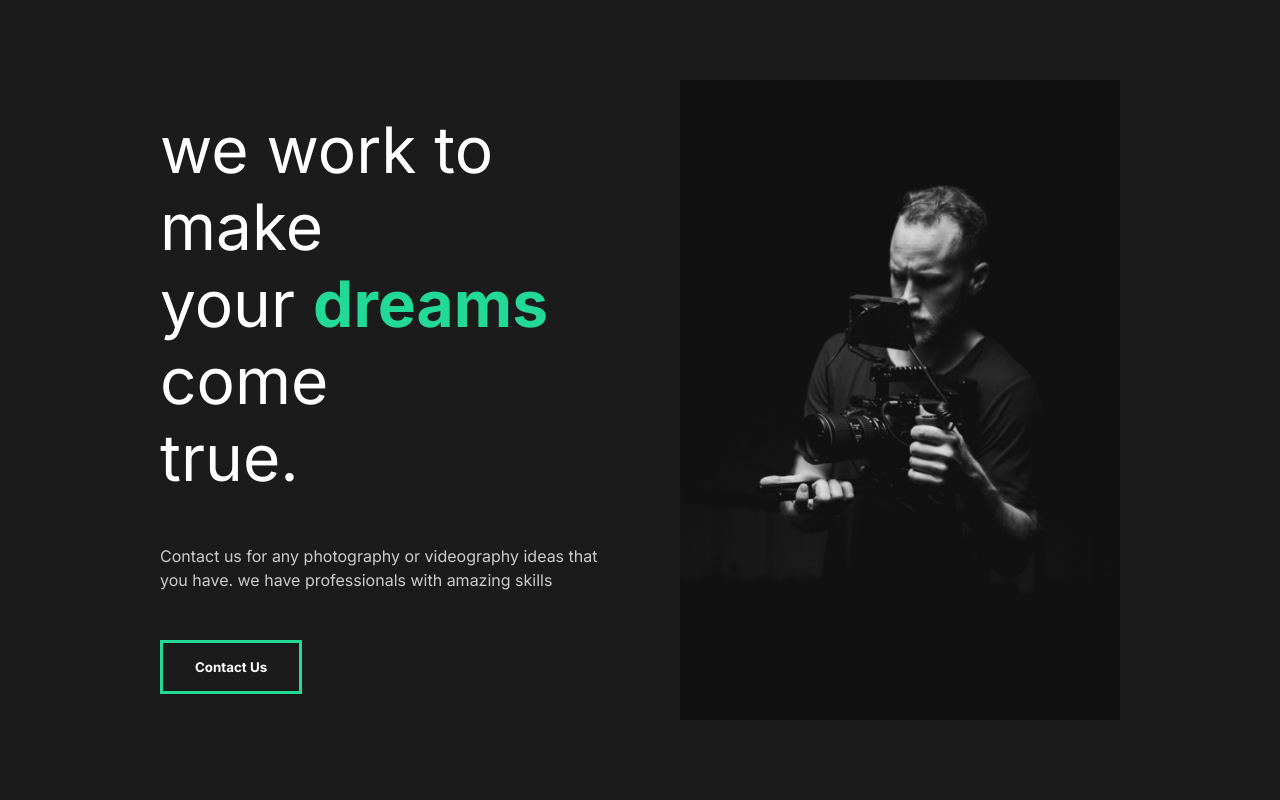
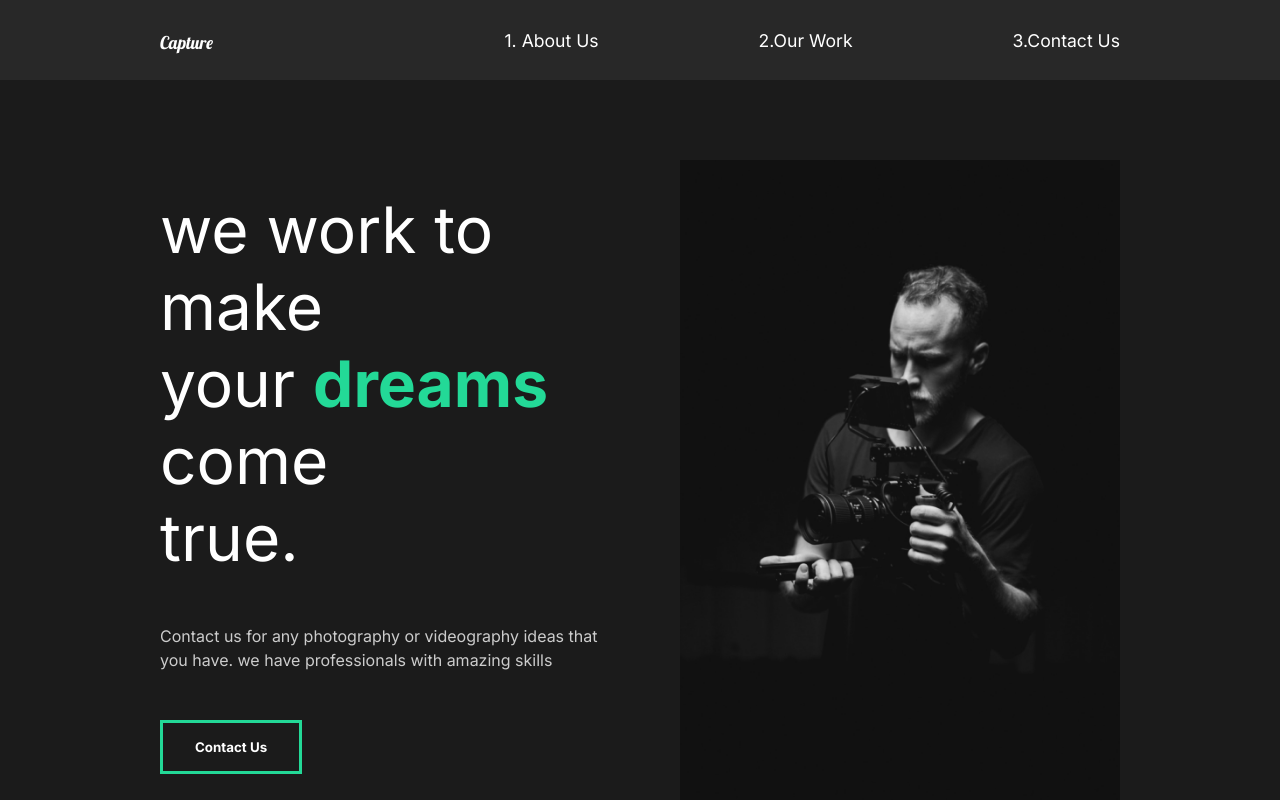
Before and after one commit to Aram442/Capture, a React (Create React App) app in the folder catpure/: page / in a window 1280 px wide. Shown: the top 800 px of the page. Built offline with nearby package versions, Linux system fonts and the light colour scheme.

Commit message:
8.Creating Nav

```diff
--- /dev/null
+++ b/catpure/src/components/Nav.js
@@ -0,0 +1,51 @@
+import React from "react";
+import styled from "styled-components";
+
+const Nav = () => {
+  return (
+    <StyledNav>
+      <h1>
+        <a id="logo" href="#">Capture</a>
+      </h1>
+      <ul>
+        <li>
+          <a  href="#">1. About Us</a>
+        </li>
+        <li>
+          <a href="#">2.Our Work</a>
+        </li>
+        <li>
+          <a href="#">3.Contact Us</a>
+        </li>
+      </ul>
+    </StyledNav>
+  );
+};
+
+const StyledNav = styled.nav`
+  min-height: 10vh;
+  display: flex;
+  margin: auto;
+  justify-content: space-between;
+  align-items: center;
+  padding: 1rem 10rem;
+  background: #282828;
+  a {
+    color: white;
+    text-decoration: none;
+  }
+  ul {
+    display: flex;
+    list-style: none;
+  }
+  #logo {
+    font-size: 1.5 rem;
+    font-family: "Lobster" , cursive;
+    font-weight: lighter;
+  }
+  li {
+    padding-left: 10rem;
+    position: relative;
+  }
+`;
+export default Nav;
--- a/catpure/src/pages/AboutUs.js
+++ b/catpure/src/pages/AboutUs.js
@@ -3,10 +3,12 @@
 import AboutSection from "../components/AboutSection";
 import ServicesSection from "../components/ServicesSection";
 import FaqSection from "../components/FaqSection";
+import Nav from "../components/Nav";
 
 const AboutUs = () => {
   return (
     <>
+      <Nav />
       <AboutSection />
       <ServicesSection />
       <FaqSection />
```
